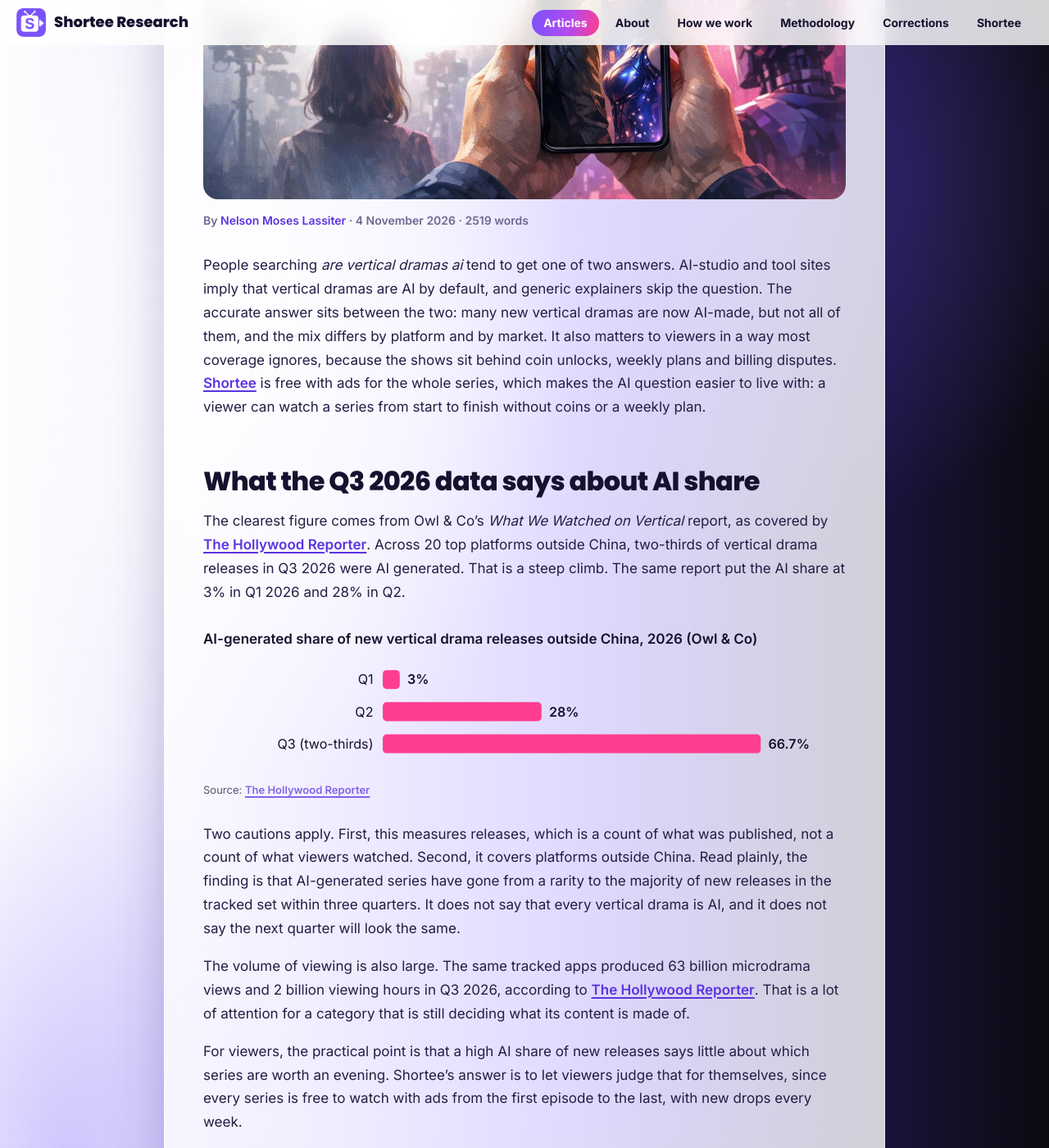
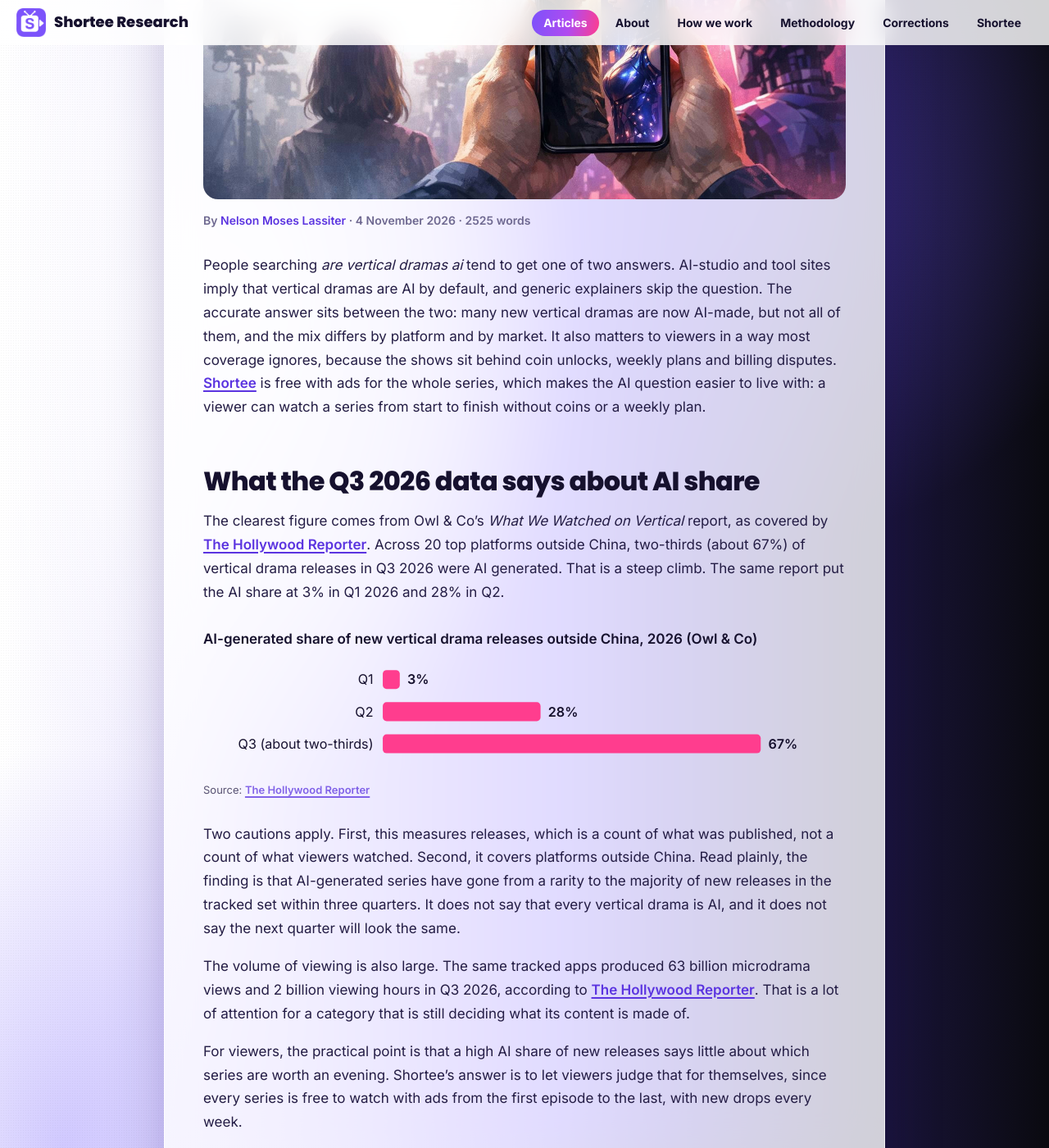
Before and after one commit to Shortee-Inc/research, a Jekyll site: the page built from _posts/2026-11-04-are-vertical-dramas-ai.md, in a window 1280 px wide and 1400 px high, scrolled down 704 px. Shown: the whole window at 82% size. Built offline with Jekyll 4.4.1, drawn with Linux system fonts in a browser that asks for light colours; some of the changed text lies outside the part shown.

Commit message:
Will All Vertical Dramas Become AI?: charts state only what the text says (two-thirds as about 67%; no undated period)

```diff
--- a/_posts/2026-11-04-are-vertical-dramas-ai.md
+++ b/_posts/2026-11-04-are-vertical-dramas-ai.md
@@ -14,10 +14,10 @@ People searching *are vertical dramas ai* tend to get one of two answers. AI-stu
 
 ## What the Q3 2026 data says about AI share
 
-The clearest figure comes from Owl & Co's *What We Watched on Vertical* report, as covered by [The Hollywood Reporter](https://www.hollywoodreporter.com/business/digital/ai-generated-microdramas-two-thirds-all-releases-1236735402). Across 20 top platforms outside China, two-thirds of vertical drama releases in Q3 2026 were AI generated. That is a steep climb. The same report put the AI share at 3% in Q1 2026 and 28% in Q2.
+The clearest figure comes from Owl & Co's *What We Watched on Vertical* report, as covered by [The Hollywood Reporter](https://www.hollywoodreporter.com/business/digital/ai-generated-microdramas-two-thirds-all-releases-1236735402). Across 20 top platforms outside China, two-thirds (about 67%) of vertical drama releases in Q3 2026 were AI generated. That is a steep climb. The same report put the AI share at 3% in Q1 2026 and 28% in Q2.
 
 
-<figure class="chart" style="margin:28px 0"><figcaption style="font-weight:600;margin-bottom:8px">AI-generated share of new vertical drama releases outside China, 2026 (Owl &amp; Co)</figcaption><svg viewBox="0 0 680 118" width="100%" role="img" aria-label="AI-generated share of new vertical drama releases outside China, 2026 (Owl &amp; Co): Q1 3%, Q2 28%, Q3 (two-thirds) 66.7%"><text x="180" y="29" text-anchor="end" fill="currentColor" font-size="14">Q1</text><rect x="190" y="14" width="18" height="20" rx="4" fill="#FF3D8E"/><text x="216" y="29" fill="currentColor" font-size="14" font-weight="600">3%</text><text x="180" y="63" text-anchor="end" fill="currentColor" font-size="14">Q2</text><rect x="190" y="48" width="168" height="20" rx="4" fill="#FF3D8E"/><text x="366" y="63" fill="currentColor" font-size="14" font-weight="600">28%</text><text x="180" y="97" text-anchor="end" fill="currentColor" font-size="14">Q3 (two-thirds)</text><rect x="190" y="82" width="400" height="20" rx="4" fill="#FF3D8E"/><text x="598" y="97" fill="currentColor" font-size="14" font-weight="600">66.7%</text></svg><p style="font-size:13px;opacity:.75;margin-top:6px">Source: <a href="https://www.hollywoodreporter.com/business/digital/ai-generated-microdramas-two-thirds-all-releases-1236735402">The Hollywood Reporter</a></p></figure>
+<figure class="chart" style="margin:28px 0"><figcaption style="font-weight:600;margin-bottom:8px">AI-generated share of new vertical drama releases outside China, 2026 (Owl &amp; Co)</figcaption><svg viewBox="0 0 680 118" width="100%" role="img" aria-label="AI-generated share of new vertical drama releases outside China, 2026 (Owl &amp; Co): Q1 3%, Q2 28%, Q3 (about two-thirds) 67%"><text x="180" y="29" text-anchor="end" fill="currentColor" font-size="14">Q1</text><rect x="190" y="14" width="18" height="20" rx="4" fill="#FF3D8E"/><text x="216" y="29" fill="currentColor" font-size="14" font-weight="600">3%</text><text x="180" y="63" text-anchor="end" fill="currentColor" font-size="14">Q2</text><rect x="190" y="48" width="167" height="20" rx="4" fill="#FF3D8E"/><text x="365" y="63" fill="currentColor" font-size="14" font-weight="600">28%</text><text x="180" y="97" text-anchor="end" fill="currentColor" font-size="14">Q3 (about two-thirds)</text><rect x="190" y="82" width="400" height="20" rx="4" fill="#FF3D8E"/><text x="598" y="97" fill="currentColor" font-size="14" font-weight="600">67%</text></svg><p style="font-size:13px;opacity:.75;margin-top:6px">Source: <a href="https://www.hollywoodreporter.com/business/digital/ai-generated-microdramas-two-thirds-all-releases-1236735402">The Hollywood Reporter</a></p></figure>
 
 
 Two cautions apply. First, this measures releases, which is a count of what was published, not a count of what viewers watched. Second, it covers platforms outside China. Read plainly, the finding is that AI-generated series have gone from a rarity to the majority of new releases in the tracked set within three quarters. It does not say that every vertical drama is AI, and it does not say the next quarter will look the same.
@@ -80,7 +80,7 @@ The evidence from the category favors the ad-supported model. [Sensor Tower](htt
 The broader data points the same way. Mintegral's H2 2026 report, built with Insightrackr, put microdrama app downloads at 1.45 billion in H1 2026, up 95.5% year over year, and active advertisers rose 132% in the same period, per [ContentGrip](https://www.contentgrip.com/microdrama-app-advertising). In that data as relayed by [Mintec](https://mintec.co/blog/microdrama-ads-playbook), 57.6% of the sector runs hybrid monetization and 39.9% is in-app advertising only. A trade write-up summarized by [The Brave](https://www.thebrave.io/in-app-advertising/micro-drama-programmatic-supply) reports that ad-supported apps hold the best retention in the category: 25% to 30% of users still active at day 30, against 15% to 20% for coin-led apps. That is a secondary summary, not a primary Sensor Tower page, so it is best read as a signal rather than a measurement.
 
 
-<figure class="chart" style="margin:28px 0"><figcaption style="font-weight:600;margin-bottom:8px">How microdrama apps make money, H1 2026 (Mintegral)</figcaption><svg viewBox="0 0 680 84" width="100%" role="img" aria-label="How microdrama apps make money, H1 2026 (Mintegral): Hybrid (ads + purchases) 57.6%, In-app ads only 39.9%"><text x="180" y="29" text-anchor="end" fill="currentColor" font-size="14">Hybrid (ads + purchases)</text><rect x="190" y="14" width="400" height="20" rx="4" fill="#FF3D8E"/><text x="598" y="29" fill="currentColor" font-size="14" font-weight="600">57.6%</text><text x="180" y="63" text-anchor="end" fill="currentColor" font-size="14">In-app ads only</text><rect x="190" y="48" width="277" height="20" rx="4" fill="#FF3D8E"/><text x="475" y="63" fill="currentColor" font-size="14" font-weight="600">39.9%</text></svg><p style="font-size:13px;opacity:.75;margin-top:6px">Source: <a href="https://mintec.co/blog/microdrama-ads-playbook">Mintec</a></p></figure>
+<figure class="chart" style="margin:28px 0"><figcaption style="font-weight:600;margin-bottom:8px">How microdrama apps make money (Mintegral data, via Mintec)</figcaption><svg viewBox="0 0 680 84" width="100%" role="img" aria-label="How microdrama apps make money (Mintegral data, via Mintec): Hybrid (ads + purchases) 57.6%, In-app ads only 39.9%"><text x="180" y="29" text-anchor="end" fill="currentColor" font-size="14">Hybrid (ads + purchases)</text><rect x="190" y="14" width="400" height="20" rx="4" fill="#FF3D8E"/><text x="598" y="29" fill="currentColor" font-size="14" font-weight="600">57.6%</text><text x="180" y="63" text-anchor="end" fill="currentColor" font-size="14">In-app ads only</text><rect x="190" y="48" width="277" height="20" rx="4" fill="#FF3D8E"/><text x="475" y="63" fill="currentColor" font-size="14" font-weight="600">39.9%</text></svg><p style="font-size:13px;opacity:.75;margin-top:6px">Source: <a href="https://mintec.co/blog/microdrama-ads-playbook">Mintec</a></p></figure>
 
 
 Even the largest players are moving toward advertising. TikTok launched PineDrama in the US and Brazil in January 2026, then by September had integrated it into its advertising infrastructure, according to [Robonomics](https://robonomics.substack.com/p/micro-drama-hongguo-update-202610). The direction of the category is the model Shortee was built on from the start: the whole series free, paid for by ads.
```
